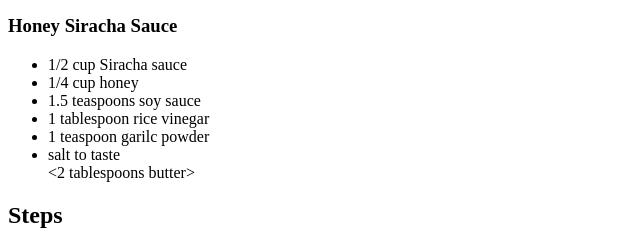
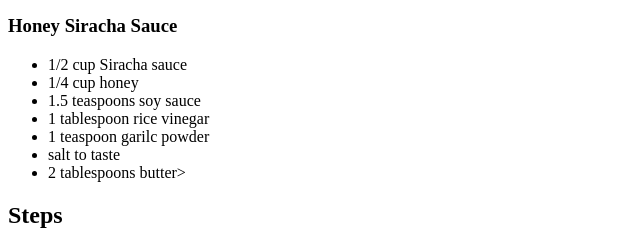
Before and after one commit to Vlopopolo/odin-recipes, a plain HTML site: page pages/wings.html in a window 1280 px wide. Shown: the part 1329-1568 px from the top of the page, 0-640 px from the left. Drawn offline with Linux system fonts and the light colour scheme.

Commit message:
Fix bug in ingredients list
Bug caused list to display incorrectly

```diff
--- a/pages/wings.html
+++ b/pages/wings.html
@@ -32,7 +32,7 @@
                 <li>1 tablespoon rice vinegar</li>
                 <li>1 teaspoon garilc powder</li>
                 <li>salt to taste</li>
-                <2 tablespoons butter></2>
+                <li>2 tablespoons butter></li>
             </ul>
 
         <h2>Steps</h2>
```
